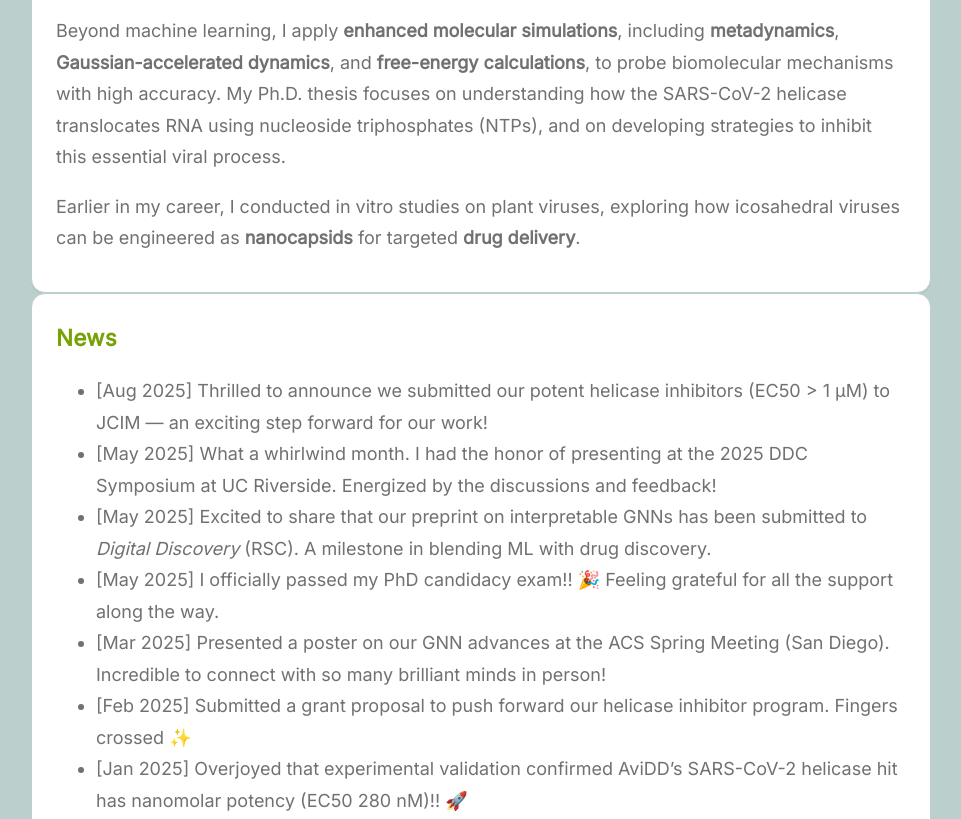
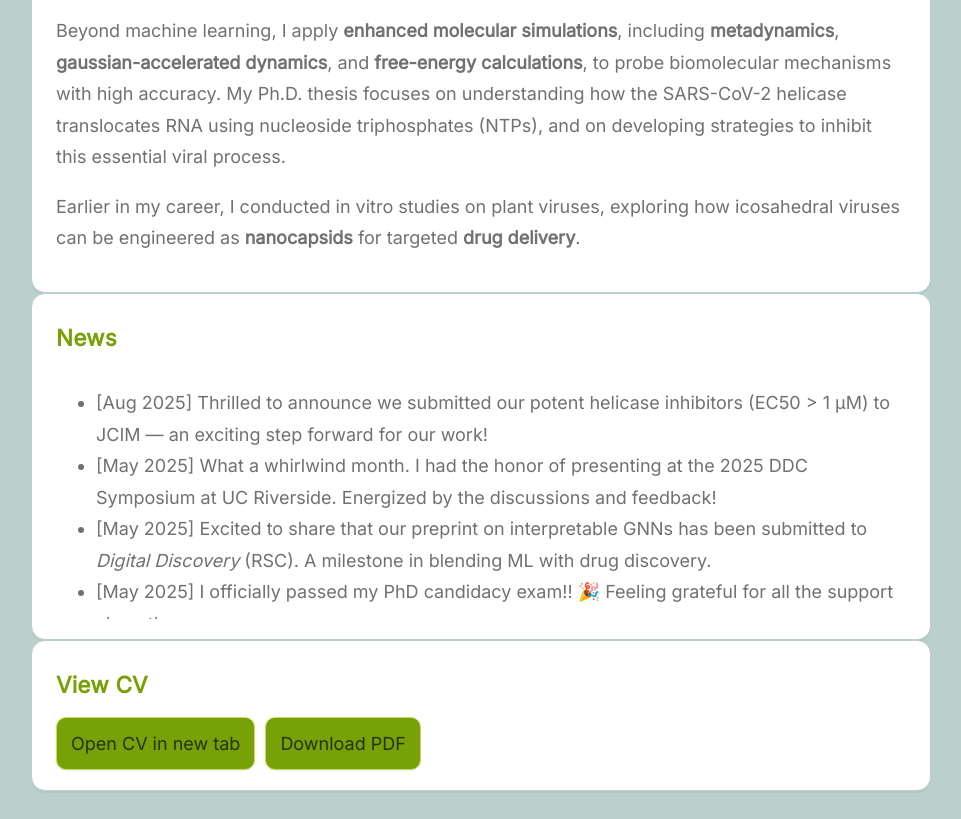
Before and after one commit to chemdesign-accl/ACCL.github.io, a plain HTML site: page index.html in a window 1280 px wide. Shown: the part 998-1817 px from the top of the page, without its empty margins (159-1120 px from the left). Drawn offline with Linux system fonts and the light colour scheme.

Commit message:
Update index.html

```diff
--- a/index.html
+++ b/index.html
@@ -91,6 +91,23 @@
       text-align:left;
       padding-left: calc(var(--avatar) + 60px); /* avatar + gutter */
       margin-top: 5;
+    }
+    .news-scroll {
+      max-height: 250px;     /* adjust to how tall you want the box */
+      overflow-y: auto;      /* adds vertical scrollbar when needed */
+      padding-right: 8px;    /* space so scrollbar doesn’t overlap text */
+    }
+
+    /* Optional: custom scrollbar style (WebKit browsers) */
+    .news-scroll::-webkit-scrollbar {
+      width: 6px;
+    }
+    .news-scroll::-webkit-scrollbar-thumb {
+      background-color: #77a106;  /* match your green accent */
+      border-radius: 3px;
+    }
+    .news-scroll::-webkit-scrollbar-track {
+      background: #f0f0f0;
     }
 
     /* Links row: centered, even spacing */
@@ -191,7 +208,7 @@
       <div class="item">
         <p>
           Hi, welcome to my web-page! I am a <span style="color: var(--ink); font-weight:600;">Ph.D. candidate in Chemistry</span> (Theoretical and Computational Track) at
-          <span style="color: var(--ink); font-weight:600;">UC San Diego</span>, where my Ph.D. studies are supported in part by the awarded <span style="color: var(--ink); font-weight:600;">Fulbright-García Robles Scholarsh</span>.
+          <span style="color: var(--ink); font-weight:600;">UC San Diego</span>, where my Ph.D. studies are supported in part by the awarded <span style="color: var(--ink); font-weight:600;">Fulbright-García Robles Scholarship</span>.
           I currently work at the
           <span style="color: var(--ink); font-weight:600;">Amaro Lab</span> specializing in computational approaches for
           <span style="color: var(--ink); font-weight:600;">drug discovery</span>. My work is driven by a motivation to design safer and more effective
@@ -209,7 +226,7 @@
         <p>
           Beyond machine learning, I apply <span style="color: var(--ink); font-weight:600;">enhanced molecular simulations</span>, including
           <span style="color: var(--ink); font-weight:600;">metadynamics</span>,
-          <span style="color: var(--ink); font-weight:600;">Gaussian-accelerated dynamics</span>, and
+          <span style="color: var(--ink); font-weight:600;">gaussian-accelerated dynamics</span>, and
           <span style="color: var(--ink); font-weight:600;">free-energy calculations</span>, to probe biomolecular mechanisms with high accuracy. My Ph.D. thesis focuses on understanding how the SARS-CoV-2 helicase translocates RNA using nucleoside triphosphates (NTPs), and on developing strategies to inhibit this essential viral process.
         </p>
         <p>
@@ -219,9 +236,9 @@
         </p>
       </div>
     </section>
-
     <section>
       <h2>News</h2>
+      <div class="news-scroll">
         <ul class="tight">
           <li>[Aug 2025] Thrilled to announce we submitted our potent helicase inhibitors (EC50 > 1 µM) to JCIM — an exciting step forward for our work!</li>
           <li>[May 2025] What a whirlwind month. I had the honor of presenting at the 2025 DDC Symposium at UC Riverside. Energized by the discussions and feedback!</li>
@@ -241,6 +258,7 @@
           <li>[Jul 2022] Closing a wonderful chapter at Biotix. Forever grateful to the Quality team — I already miss you! 💙</li>
           <li>[Jul 2021] Honored and humbled to be awarded the Fulbright-García Robles Scholarship for STEM studies in the US!! 🌎✨</li>
         </ul>
+      </div>
     </section>
 
     <section>
```
Lines whose indentation alone changed are shown as unchanged.
